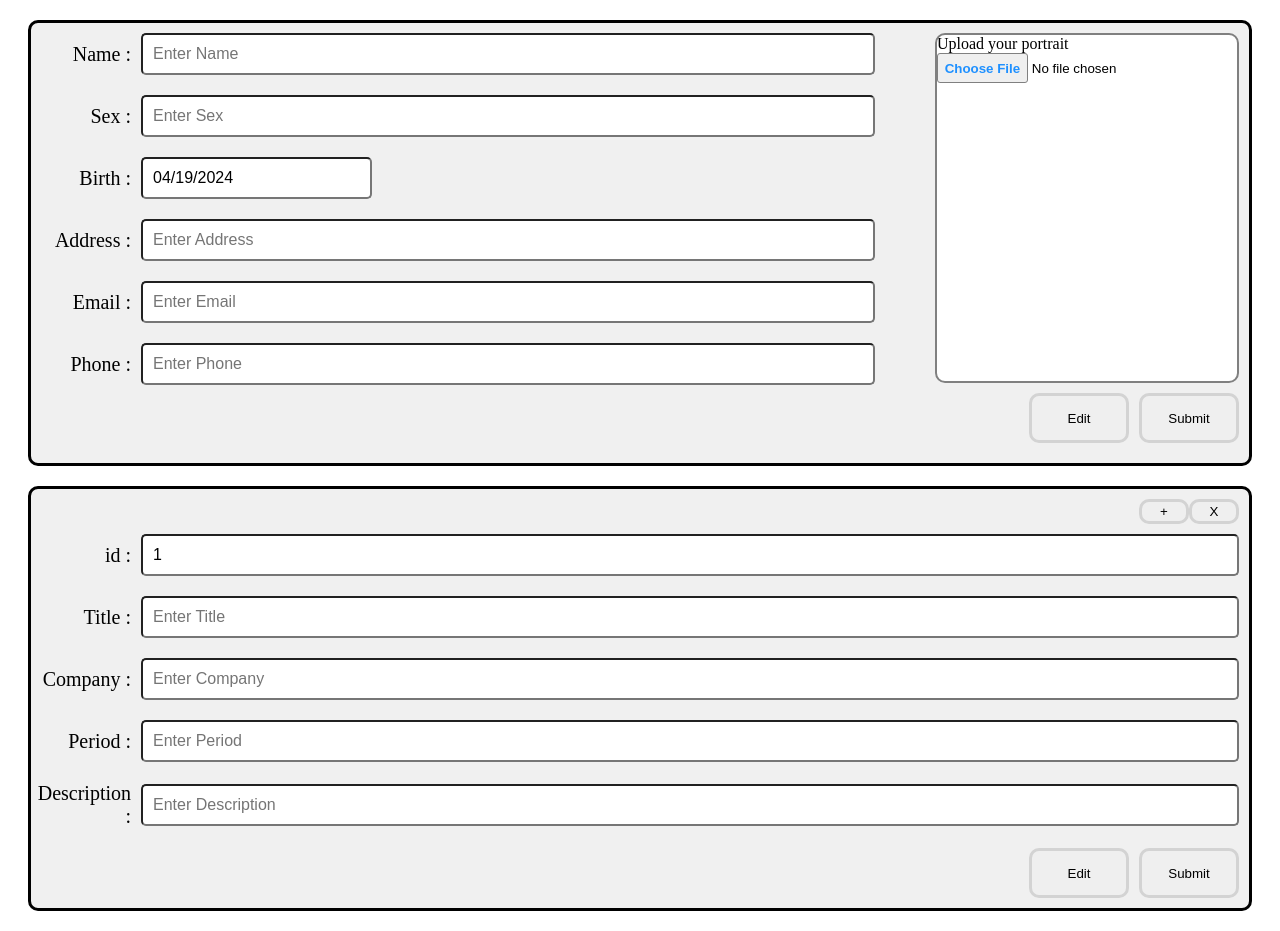
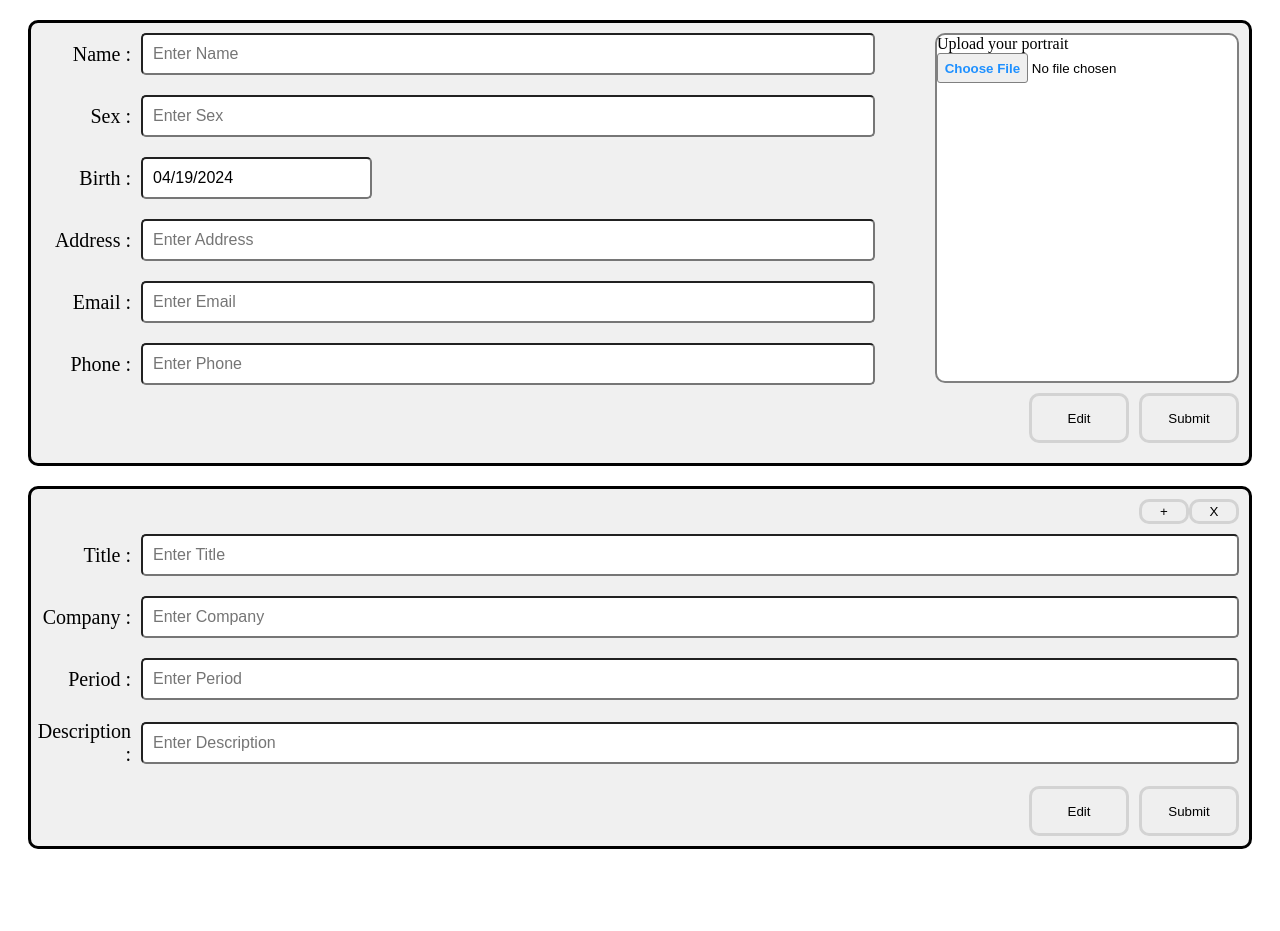
Before and after one commit to nthGH1030/CV-generator, a React (Create React App) app: page / in a window 1280 px wide. After the commit the page ends 869 px from the top, so only its background shows below. Built offline with nearby package versions, Linux system fonts and the light colour scheme.

Commit message:
hide the id field

```diff
--- a/src/components/Background.js
+++ b/src/components/Background.js
@@ -45,7 +45,7 @@ export default function Background() {
     let handleRemove = (id) => {
         if (workExp.length <= 1)
         {
-            alert("you cannot delete the only field")
+            alert("You cannot delete the only field")
         }
         else {
             const updatedWorkExp = [...workExp];
@@ -54,7 +54,6 @@ export default function Background() {
             setWorkExp(updatedWorkExp);
             console.log(workExp);
         }
-
     }
 
     let handleExperienceChange = (id,key, e) => {
@@ -68,7 +67,7 @@ export default function Background() {
         <>
         <div className = "profile-container">
             <div className = "profile-infoContainer">
-            {Object.entries(inputValues).map(([key, value]) => {
+            {Object.entries(inputValues).map(([key, value])=> {
                 if (key ==='Birth')
                 {
                     return (
@@ -125,7 +124,7 @@ export default function Background() {
                 </div>
             {workExp.map((experience) => (
                 <div key={experience.id}>
-                    {Object.entries(experience).map(([key, value]) => (
+                    {Object.entries(experience).filter(([key,value]) => key !='id').map(([key, value]) => (
 
                     <WorkExperience
                         key={key}
```
